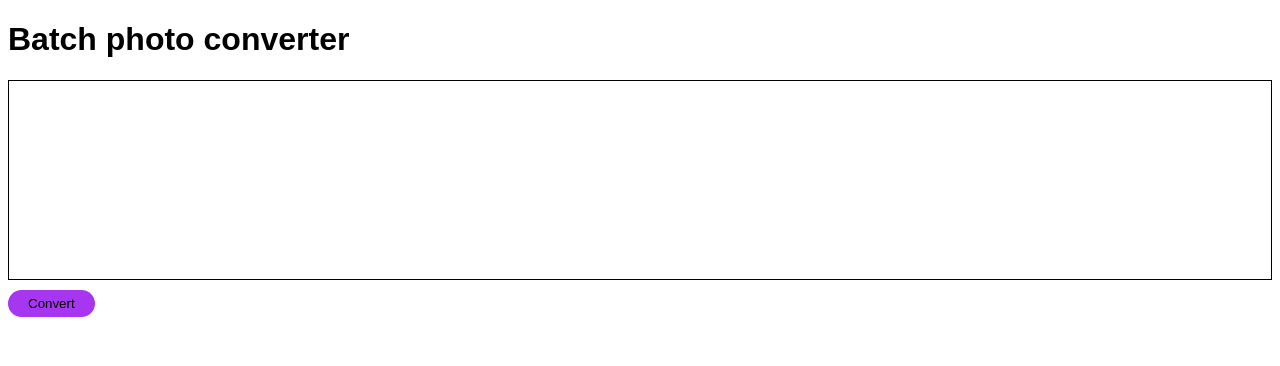
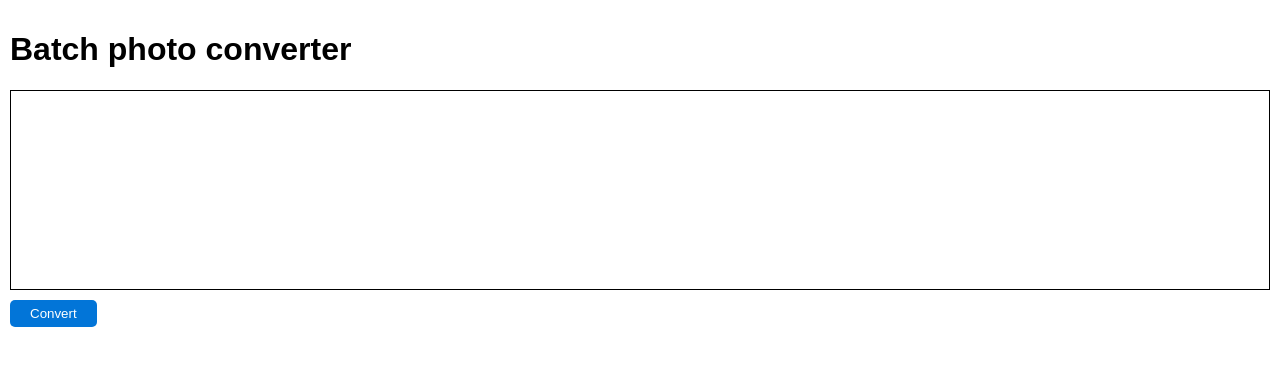
Before and after one commit to QuarkMuncher/batcon, an Electron app: page renderer/index.html in a window 1280 px wide. Drawn offline with Linux system fonts and the light colour scheme; no server answers.

Commit message:
branching out to new feature

```diff
--- a/Window.js
+++ b/Window.js
@@ -3,8 +3,8 @@ const { BrowserWindow } = require('electron');
 const path = require('path');
 
 const defaultProps = {
-    width: 500,
-    height: 800,
+    width: 600,
+    height: 600,
     show: false,
     webPreferences: {
         preload: path.join(__dirname, 'preload.js'),
--- a/renderer/index.html
+++ b/renderer/index.html
@@ -9,13 +9,10 @@
     <title>Hello World!</title>
 </head>
 <body>
-<div class="container">
 <h1>Batch photo converter</h1>
 
 <div id="pics"></div>
 <button id="button" class="button">Convert</button>
-
-</div>
 
 <div id="notification" class="hidden">
     <p id="message"></p>
--- a/renderer/style.css
+++ b/renderer/style.css
@@ -2,19 +2,24 @@
     box-sizing: border-box;
 }
 
+html, body {
+    margin: 0;
+}
+
+html {
+    color: #000;
+}
+
 body {
     font: caption;
-}
-
-.container {
-    width: 100%;
-    margin: 0 auto;
+    padding: 10px;
 }
 
 .button {
     padding: 6px 20px;
-    background-color: #a636ef;
-    border-radius: 25px;
+    color: #fff;
+    background-color: #0275d8;
+    border-radius: 5px;
     border: none;
 }
 
@@ -51,11 +56,17 @@ body {
     background-color: white;
     box-shadow: 0 4px 8px 0 rgba(0, 0, 0, 0.2);
 }
+
+#restart-button {
+    color: #fff;
+    background-color: #0275d8;
+}
+
 .hidden {
     display: none;
 }
 
-.disabled {
+#restart-button.disabled {
     background-color: rgba(238, 238, 238, 0.95);
     color: #808080;
 }
```
